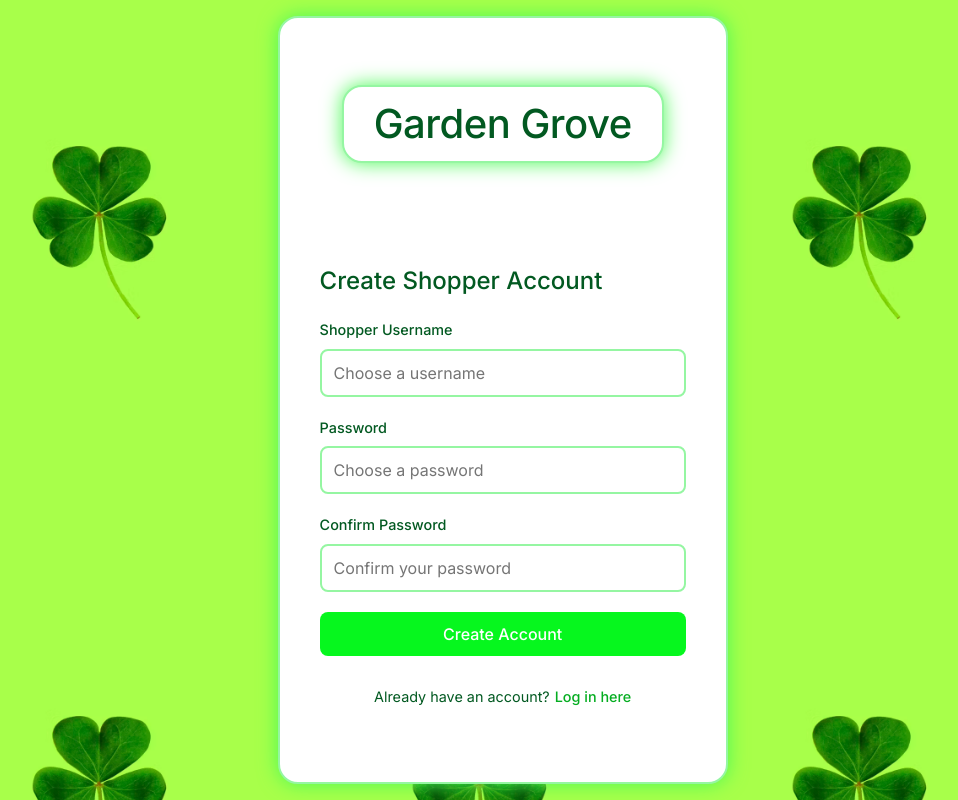
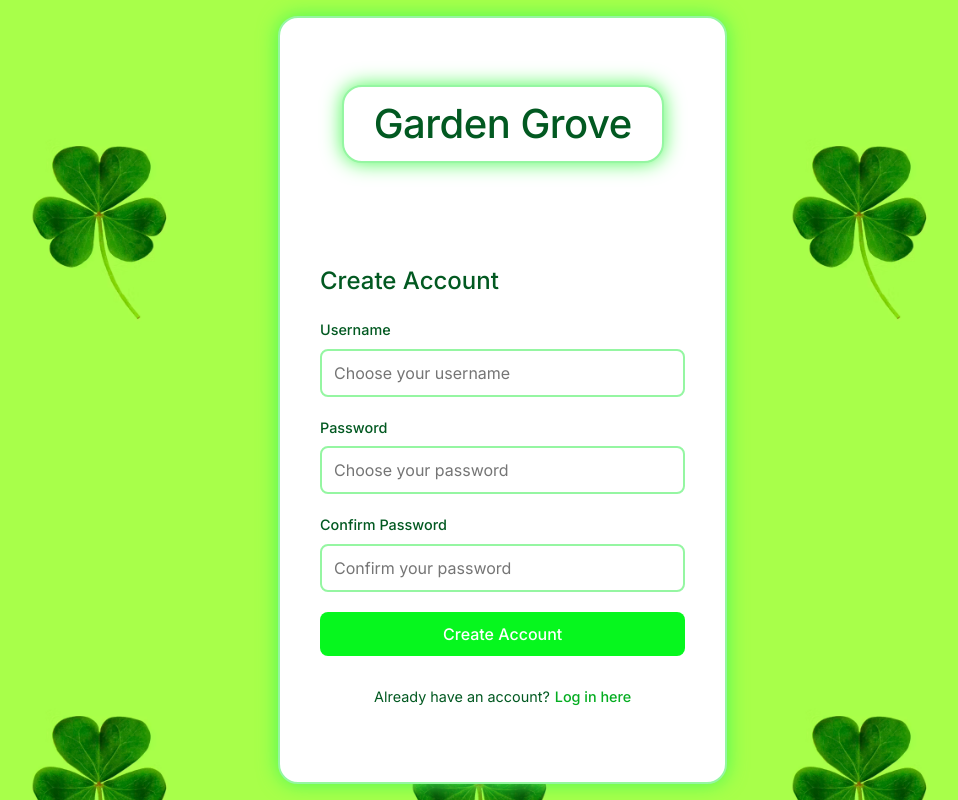
Before and after one commit to SeanieCodes/mall-app-frontend, a React (Vite) app: page /signup in a window 1280 px wide. Shown: the whole page, without its empty margins (159-1117 px from the left). Built offline with nearby package versions, Linux system fonts and the light colour scheme; no server answers.

Commit message:
refactor: change text in LoginForm and SignupForm

```diff
--- a/src/components/Common/LoginForm/LoginForm.jsx
+++ b/src/components/Common/LoginForm/LoginForm.jsx
@@ -60,7 +60,7 @@ const LoginForm = ({ userType }) => {
             <form onSubmit={handleSubmit} className="loginForm">
                 <div className="formGroup">
                     <label htmlFor="username">
-                        {userType === 'staff' ? 'Staff Username' : 'Shopper Username'}
+                        Username
                     </label>
                     <input
                         type="text"
@@ -68,13 +68,13 @@ const LoginForm = ({ userType }) => {
                         name="username"
                         value={formData.username}
                         onChange={handleInputChange}
-                        placeholder={`Enter ${userType} username`}
+                        placeholder={`Enter username`}
                     />
                 </div>
 
                 <div className="formGroup">
                     <label htmlFor="password">
-                        {userType === 'staff' ? 'Staff Password' : 'Shopper Password'}
+                        Password
                     </label>
                     <input
                         type="password"
--- a/src/components/Shopper/SignupForm/SignupForm.jsx
+++ b/src/components/Shopper/SignupForm/SignupForm.jsx
@@ -66,12 +66,12 @@ const SignupForm = ({ userType }) => {
         <div className="app-container">
             <h1>Garden Grove</h1>
             <div className="signupContainer">
-                <h2>Create {userType === 'staff' ? 'Staff' : 'Shopper'} Account</h2>
+                <h2>Create Account</h2>
 
                 <form onSubmit={handleSubmit} className="signupForm">
                     <div className="formGroup">
                         <label htmlFor="username">
-                            {userType === 'staff' ? 'Staff Username' : 'Shopper Username'}
+                            Username
                         </label>
                         <input
                             type="text"
@@ -79,7 +79,7 @@ const SignupForm = ({ userType }) => {
                             name="username"
                             value={formData.username}
                             onChange={handleInputChange}
-                            placeholder="Choose a username"
+                            placeholder="Choose your username"
                         />
                     </div>
 
@@ -91,7 +91,7 @@ const SignupForm = ({ userType }) => {
                             name="password"
                             value={formData.password}
                             onChange={handleInputChange}
-                            placeholder="Choose a password"
+                            placeholder="Choose your password"
                         />
                     </div>
 
```
